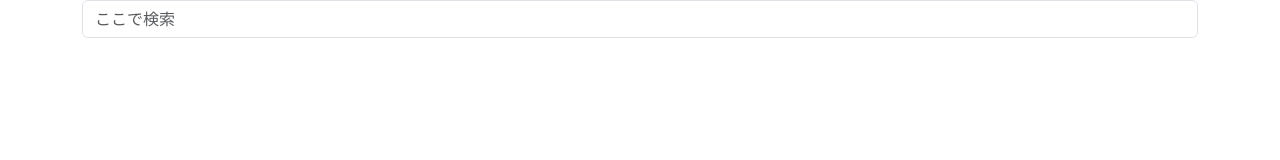
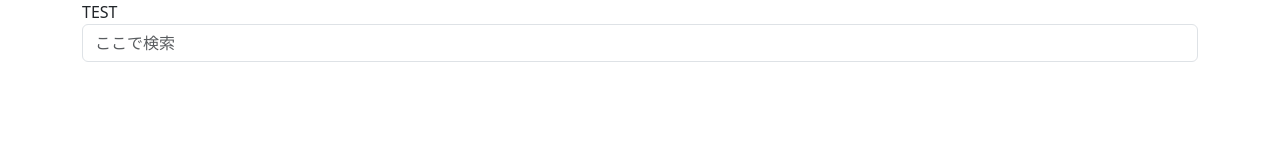
Before and after one commit to nguyenvanlamtrust/nguyenvanlamtrust.github.io, a plain HTML site: page index.html in a window 1280 px wide. Drawn offline with nearby package versions, Linux system fonts and the light colour scheme.

Commit message:
Add 'TEST' text to the container div

```diff
--- a/index.html
+++ b/index.html
@@ -10,7 +10,7 @@
     <!-- Widget JavaScript bundle -->
     <script src="https://cloud.google.com/ai/gen-app-builder/client?hl=ja"></script>
 
-    <div class="container">
+    <div class="container">TEST
       <!-- Search widget element is not visible by default -->
       <gen-search-widget
       configId="424f78f1-a6c2-4299-bcde-8dd8f2db5aa1"
```
